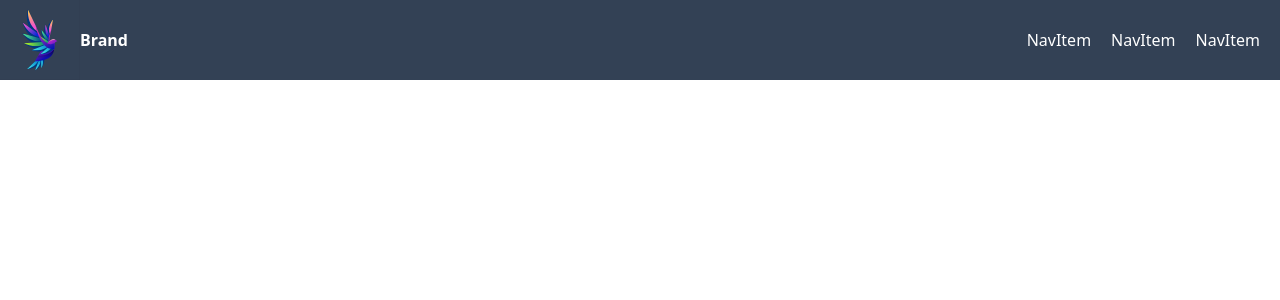
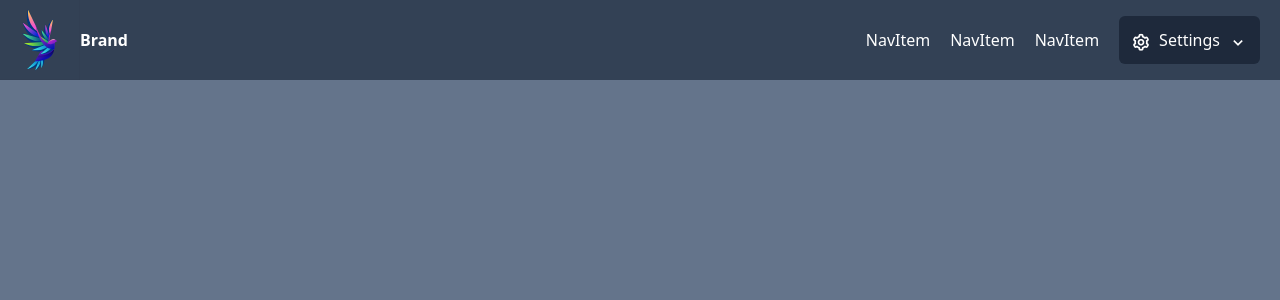
Before and after one commit to WenzelburgerMarc/TabComponent_and_NavDropdown, a Vue app: page / in a window 1280 px wide. Shown: the top 300 px of the page. Built offline with nearby package versions, Linux system fonts and the light colour scheme.

Commit message:
desktop nav fertig
todo: mobile nav + tab card

```diff
--- a/src/App.vue
+++ b/src/App.vue
@@ -3,7 +3,7 @@ import TheNavbar from './components/Navbar/TheNavbar.vue';
 </script>
 
 <template>
-  <div>
+  <div class="bg-slate-500 w-screen min-h-screen">
     <the-navbar />
 
     <div class="mt-auto">
--- /dev/null
+++ b/src/components/Navbar/Items/Dropdown/DropDownItem.vue
@@ -0,0 +1,20 @@
+<template>
+    <div class="flex items-center hover:cursor-pointer hover:bg-[rgba(0,0,0,0.1)] w-full p-1 ddItem">
+
+        <i class="bx bx-star text-white text-xl font-light mr-2 ml-3"></i>
+
+        <h1 class="text-container text-white text-sm font-light">
+            Account
+        </h1>
+
+
+    </div>
+</template>
+<script setup lang="ts">
+
+</script>
+<style scoped>
+.ddItem {
+    transition: all 0.2s ease-in-out;
+}
+</style>
--- a/src/components/Navbar/Items/NavDropdownItem.vue
+++ b/src/components/Navbar/Items/NavDropdownItem.vue
@@ -1,9 +1,69 @@
 <template>
-    <div>
+    <div @mouseenter="isActive = true" @mouseleave="isActive = false"
+        class="relative flex flex-col items-center hover:cursor-pointer h-12 dropdown">
+
+        <div class="header flex flex-col items-center  h-12  ">
+            <div class="container w-full h-full flex bg-slate-800 p-3 rounded-md">
+                <i class="bx bx-cog text-white text-xl font-light mr-2 toFront"></i>
+
+                <h1 class="text-container text-white text-base font-light toFront">
+                    Settings
+                </h1>
+
+                <i :class="isActive ? 'rotate-180' : ''"
+                    class="bx bx-chevron-down icon text-white text-xl font-light ml-2 toFront"></i>
+            </div>
+
+            <div :class="isActive ? 'w-11/12' : 'w-0'" class="divider toFront h-0.5 bg-white mt-1 opacity-50 "></div>
+
+
+        </div>
+
+
+
+        <div class="behindHeaderBeforeBG absolute pointer-events-none top-0 w-full expandable pt-[3rem]  flex flex-col justify-center items-start rounded-md pb-3 "
+            :class="isActive ? 'open' : ''">
+
+            <drop-down-item class="pointer-events-auto mt-0.5" />
+            <drop-down-item class="pointer-events-auto" />
+            <drop-down-item class="pointer-events-auto" />
+        </div>
 
     </div>
 </template>
 <script setup lang="ts">
+import { ref } from 'vue';
+import DropDownItem from './Dropdown/DropDownItem.vue';
+
+let isActive = ref(false);
+
 
 </script>
-<style scoped></style>
+<style scoped>
+.icon,
+.divider {
+
+    transition: all 0.2s ease-in-out;
+}
+
+.expandable {
+    transition: all 0.25s ease-in-out;
+    opacity: 0;
+    transform: scale(0);
+    overflow: hidden;
+    background: linear-gradient(#ea8d8d, #a890fe);
+}
+
+.expandable.open {
+    opacity: 1;
+    transform: scale(1);
+}
+
+.toFront {
+    z-index: 1000;
+}
+
+.behindHeaderBeforeBG {
+    z-index: 999;
+}
+</style>
--- a/src/components/Navbar/Items/NavItem.vue
+++ b/src/components/Navbar/Items/NavItem.vue
@@ -1,5 +1,5 @@
 <template>
-    <div class="flex items-center hover:cursor-pointer">
+    <div class="flex items-center hover:cursor-pointer h-12">
         <h1 class="text-container text-white text-base font-light">
             NavItem
         </h1>
--- a/src/components/Navbar/TheNavbar.vue
+++ b/src/components/Navbar/TheNavbar.vue
@@ -1,14 +1,15 @@
 <template>
-    <div class="fixed top-0 left-o w-screen h-20 bg-slate-700 flex justify-between items-center">
+    <div class="navbar fixed top-0 left-o w-screen h-20 bg-slate-700 flex justify-between items-center">
         <nav-brand-item class="mr-auto" />
         <nav-item class="mr-5" />
         <nav-item class="mr-5" />
         <nav-item class="mr-5" />
-
+        <nav-dropdown-item class="mr-5" />
     </div>
 </template>
 <script setup lang="ts">
 import NavBrandItem from './Items/NavBrandItem.vue';
 import NavItem from './Items/NavItem.vue';
+import NavDropdownItem from './Items/NavDropdownItem.vue';
 </script>
 <style scoped></style>
```
